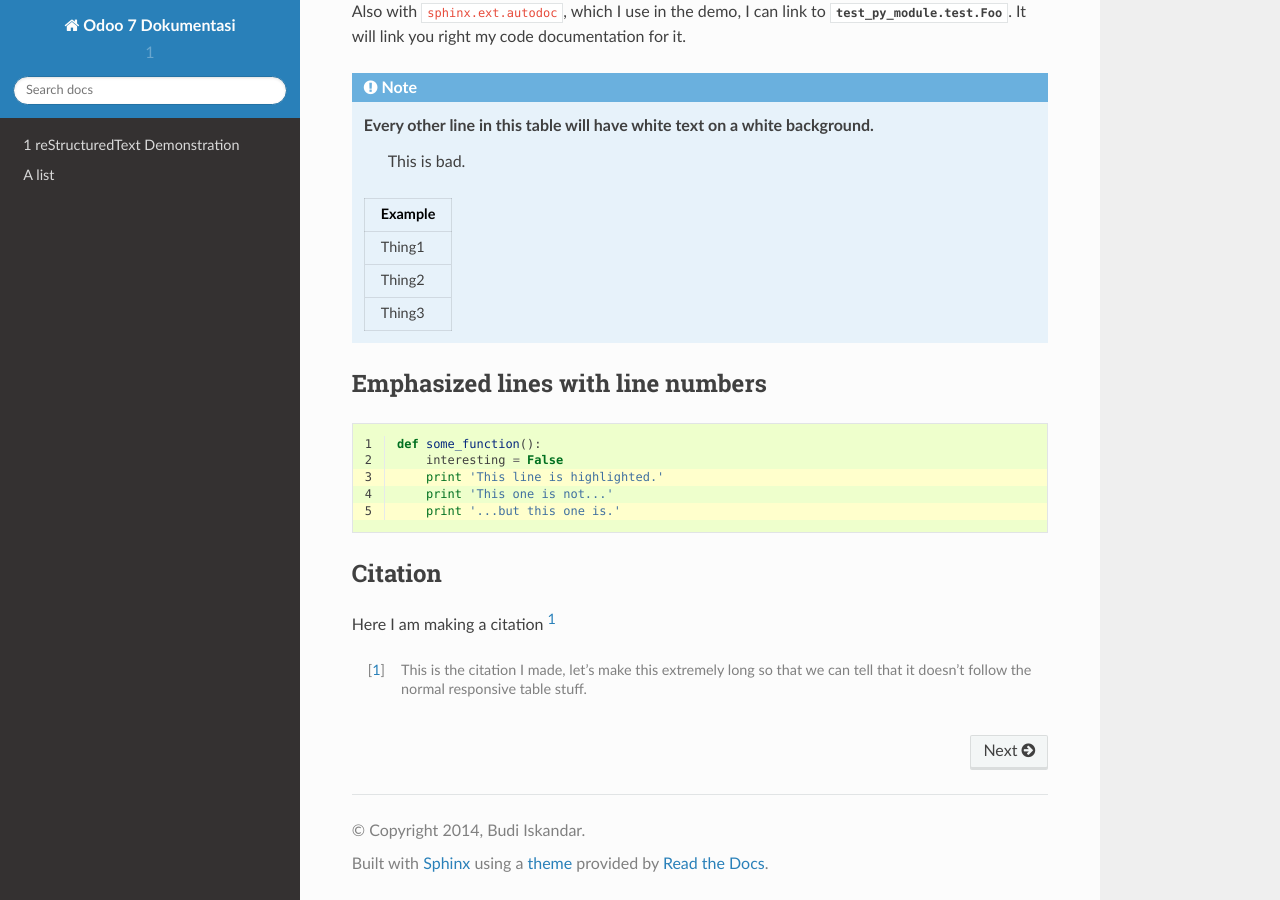
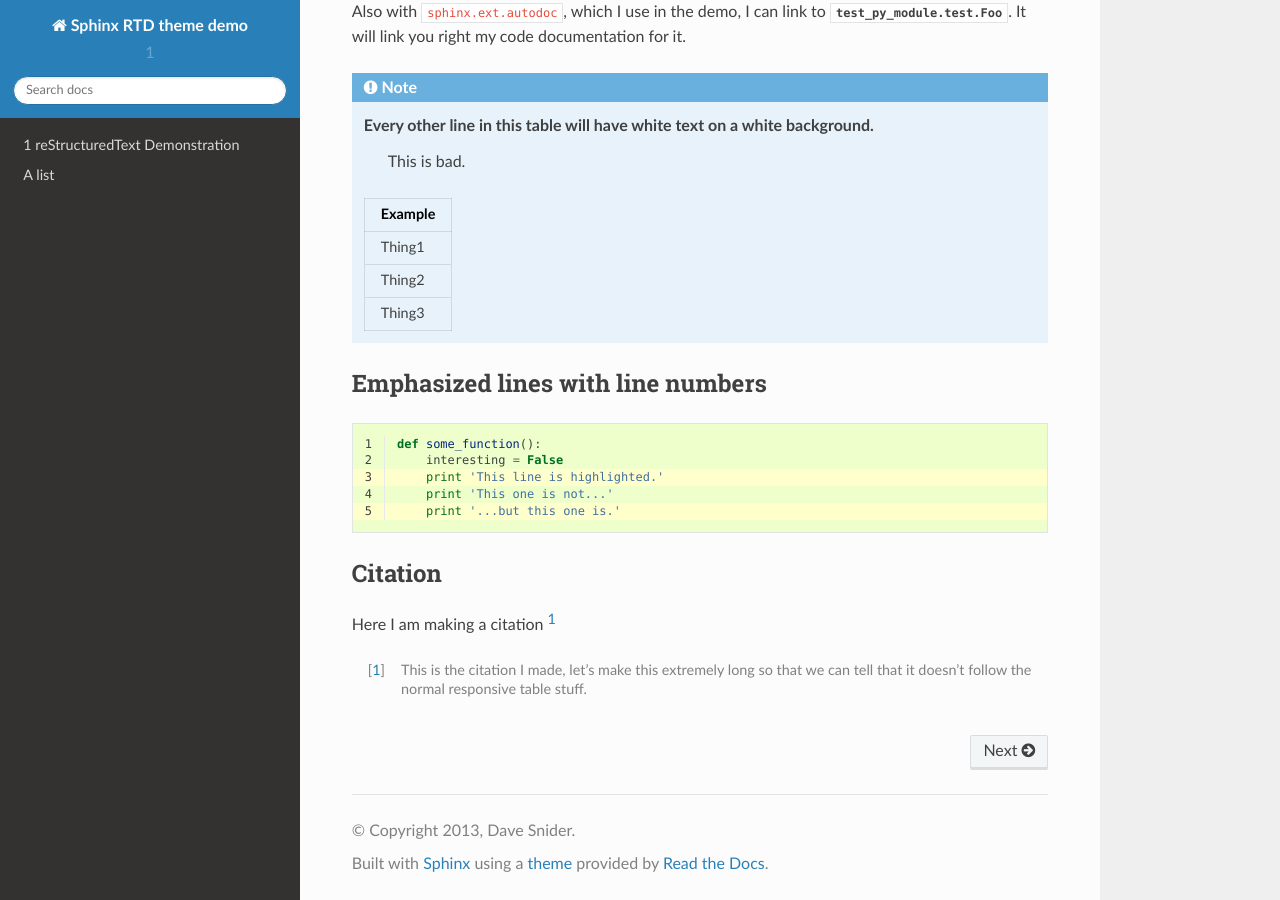
Before and after one commit to DatabitID/databit-docs, a Sphinx documentation site: the page built from sphinx_rtd_theme-master/demo_docs/source/index.rst, in a window 1280 px wide and 900 px high, scrolled down 4029 px. Built offline with Sphinx 7.4.7 and the Read the Docs theme 2.0.0, drawn with Linux system fonts in a browser that asks for light colours.

Commit message:
Revert "test"
This reverts commit 498d8d425f849b7033593ab3e07fd41a8aae844f.

```diff
--- a/sphinx_rtd_theme-master/demo_docs/source/conf.py
+++ b/sphinx_rtd_theme-master/demo_docs/source/conf.py
@@ -50,8 +50,8 @@ source_suffix = '.rst'
 master_doc = 'index'
 
 # General information about the project.
-project = u'Odoo 7 Dokumentasi'
-copyright = u'2014, Budi Iskandar'
+project = u'Sphinx RTD theme demo'
+copyright = u'2013, Dave Snider'
 
 # The version info for the project you're documenting, acts as replacement for
 # |version| and |release|, also used in various other places throughout the
```
Also changed, not shown: 4 other files.
